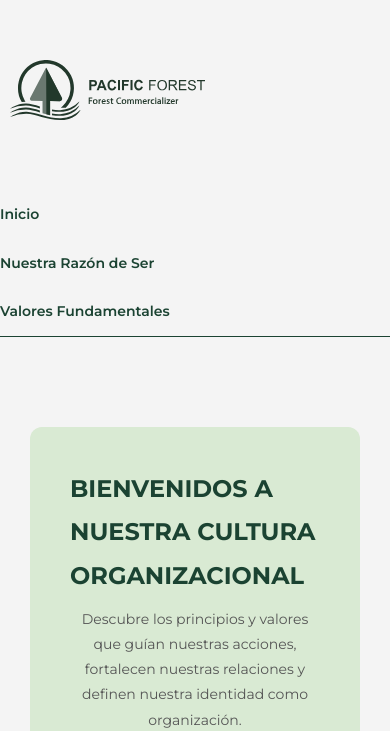
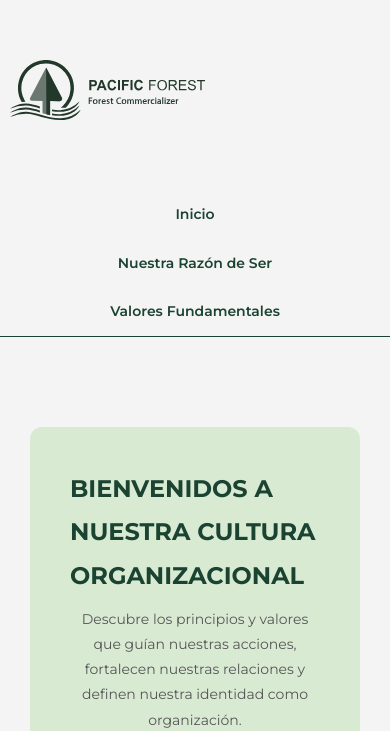
Before and after one commit to JuanTheCreator/Chile, a plain HTML site: page index.html in a window 390 px wide. Shown: the top 731 px of the page. Drawn offline with Linux system fonts and the light colour scheme.

Commit message:
Actualización 3 responsive barra

```diff
--- a/style.css
+++ b/style.css
@@ -267,6 +267,8 @@ footer {
   .navbar ul {
     flex-direction: column;
     gap: 20px;
+    justify-content: center; /* Asegura que los elementos estén centrados */
+    align-items: center; /* Centra los elementos horizontalmente */
   }
 
   .navbar a {
```
